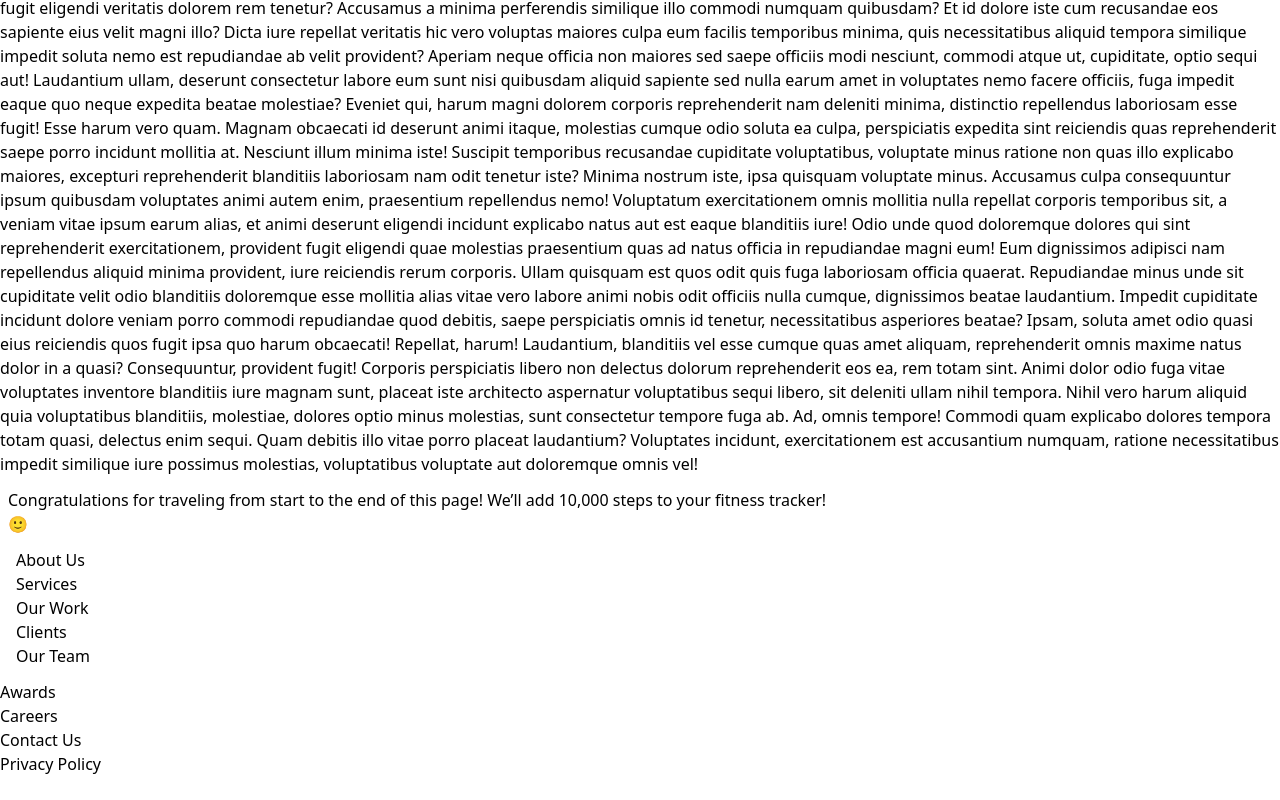
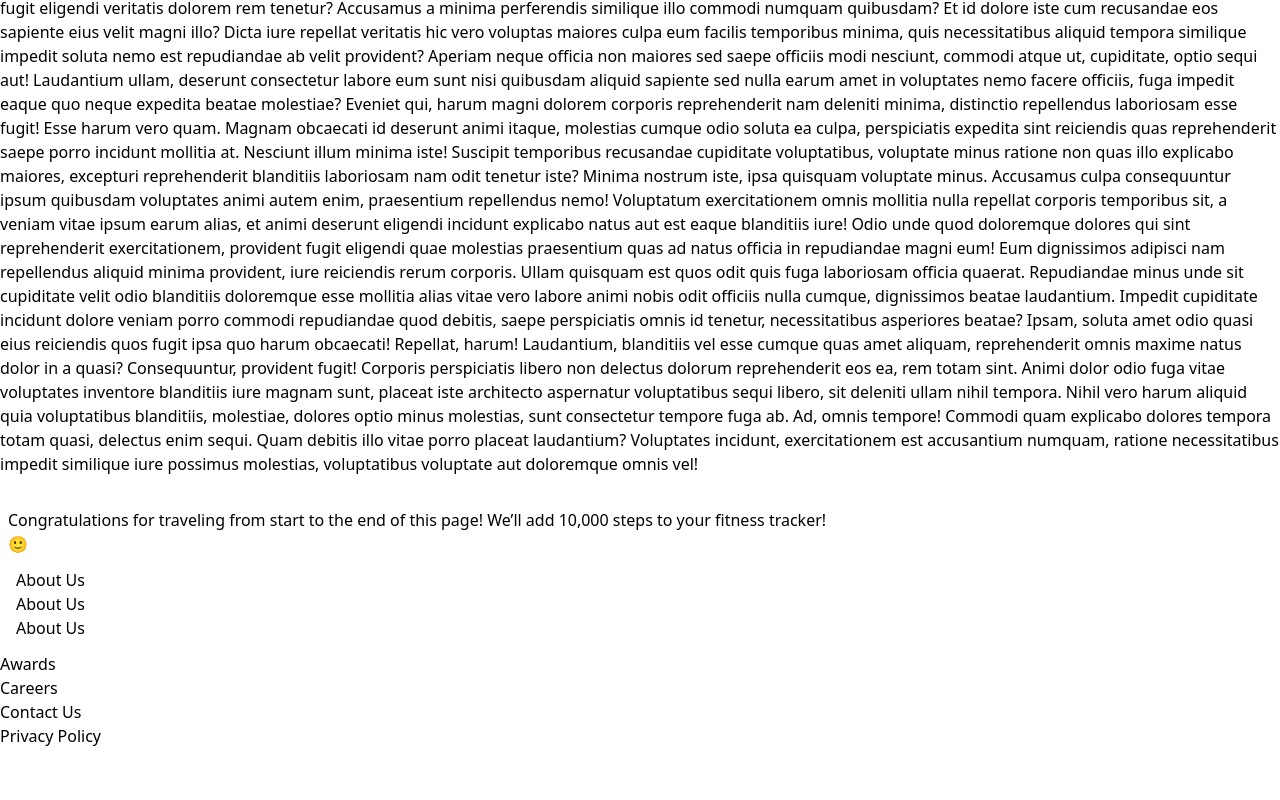
Before and after one commit to Kapil685838/algo-marketing, a Nuxt app: page / in a window 1280 px wide. Shown: the part 745-1545 px from the top of the page. Built offline with nearby package versions, Linux system fonts and the light colour scheme.

Commit message:
Added: footer

```diff
--- a/components/Footer.vue
+++ b/components/Footer.vue
@@ -1,4 +1,5 @@
 <template>
+    <footer class="footer bgprime light-bg text-center pt-5 pb-3 mt-0">
     <div class="container">
         <div class="row pb-3">
             <div class="col-12 col-md-7 col-lg-6 col-sm-6 pt-3">
@@ -16,11 +17,8 @@
             </div>
             <div class="col-6 col-md-3 col-lg-2 col-sm-2 pt-3 text-left pl-4">
                 <ul>
-                    <li><a href="/about-us">About Us</a></li>
-                    <li><a href="/services">Services</a></li>
-                    <li><a href="/project">Our Work</a></li>
-                    <li><a href="/clients">Clients</a></li>
-                    <li><a href="/our-team">Our Team</a></li>
+                    <li v-for="footerlinks in root.footer.links"><NuxtLink to="/about-us">About Us</NuxtLink></li>
+
                 </ul>
             </div>
             <div class="col-6 col-md-2 col-lg-2 col-sm-2 pt-3 text-left">
@@ -62,4 +60,8 @@
             </ul>
         </div>
     </div>
-</div></template>
+</div></footer></template>
+
+<script setup>
+const root = useRootStore();
+</script>
```
